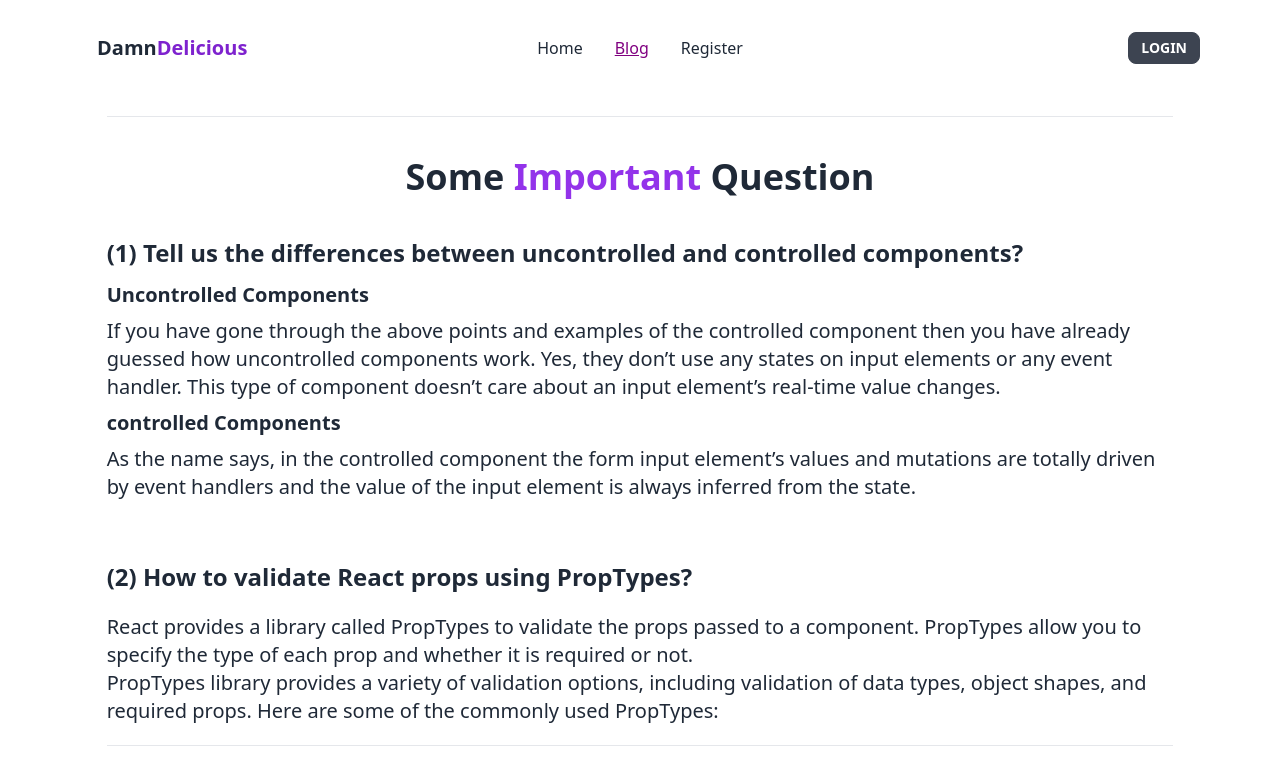
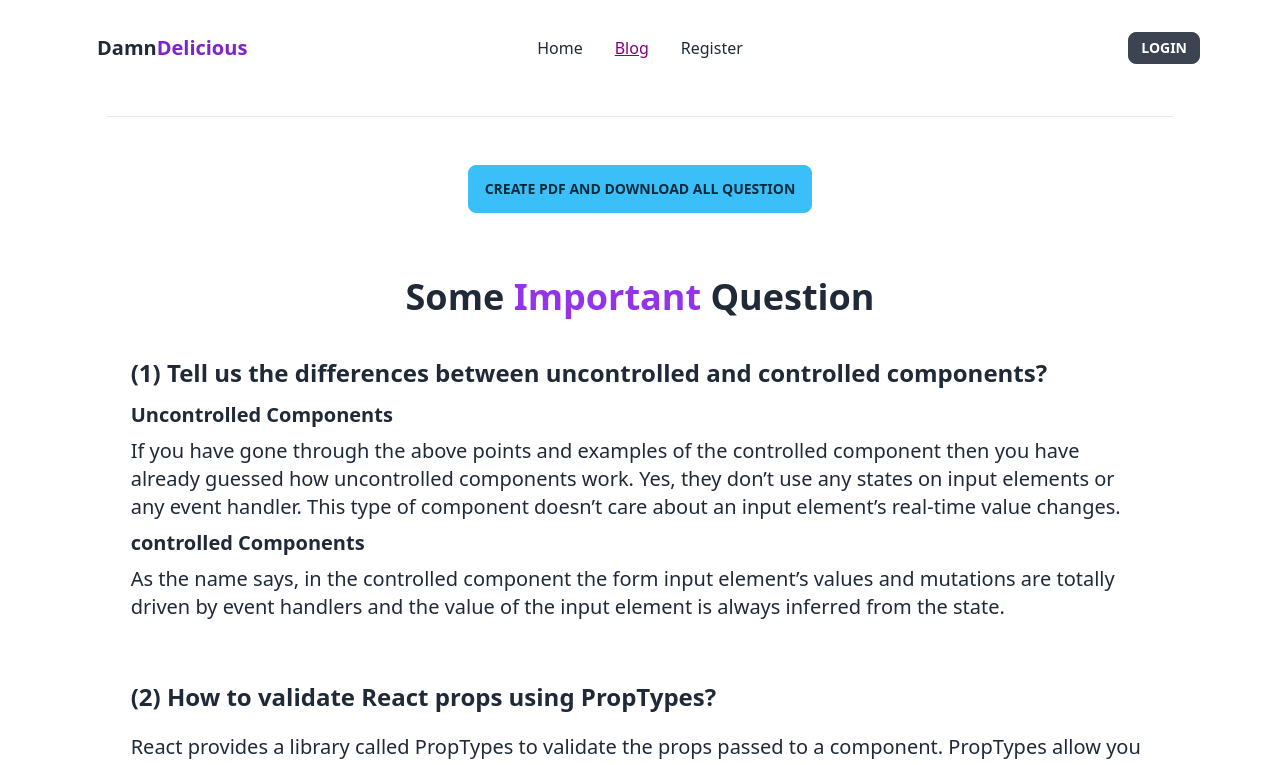
Before and after one commit to Mohosin075/chef-recipies, a React (Vite) app: page /blog in a window 1280 px wide. Shown: the top 765 px of the page. Built offline with nearby package versions, Linux system fonts and the light colour scheme; no server answers.

Commit message:
create pdf and download added in blog page

```diff
--- a/package.json
+++ b/package.json
@@ -10,6 +10,7 @@
     "preview": "vite preview"
   },
   "dependencies": {
+    "@react-pdf/renderer": "^3.1.9",
     "daisyui": "^2.51.6",
     "firebase": "^9.21.0",
     "localforage": "^1.10.0",
@@ -21,6 +22,7 @@
     "react-lazy-load-image-component": "^1.5.6",
     "react-rating": "^2.0.5",
     "react-router-dom": "^6.11.0",
+    "react-to-print": "^2.14.12",
     "react-toastify": "^9.1.2",
     "sort-by": "^1.2.0"
   },
--- a/src/components/pages/blog/Blog.jsx
+++ b/src/components/pages/blog/Blog.jsx
@@ -1,10 +1,17 @@
 /* eslint-disable no-unused-vars */
-import React from "react";
+import React, { useRef } from "react";
+import ReactToPrint from "react-to-print";
 // answer some important question
 const Blog = () => {
+
+  const ref = useRef();
   return (
     <section className="w-9/12 md:w-10/12 mx-auto my-5">
       <hr />
+      <div className="mt-12 text-center">
+        <ReactToPrint trigger={()=><button className="btn btn-info">Create PDF and Download all Question</button>} content={()=>ref.current}></ReactToPrint>
+        </div>
+      <div ref={ref} className="p-6">
       <h1 className="text-center my-10 text-2xl md:text-4xl font-bold">
         Some <span className="text-purple-600">Important</span> Question
       </h1>
@@ -87,6 +94,7 @@ const Blog = () => {
           </div>
         </div>
       </div>
+      </div>
     </section>
   );
 };
```
Also changed, not shown: 1 other file (tests, documents, lock files or other folders).
